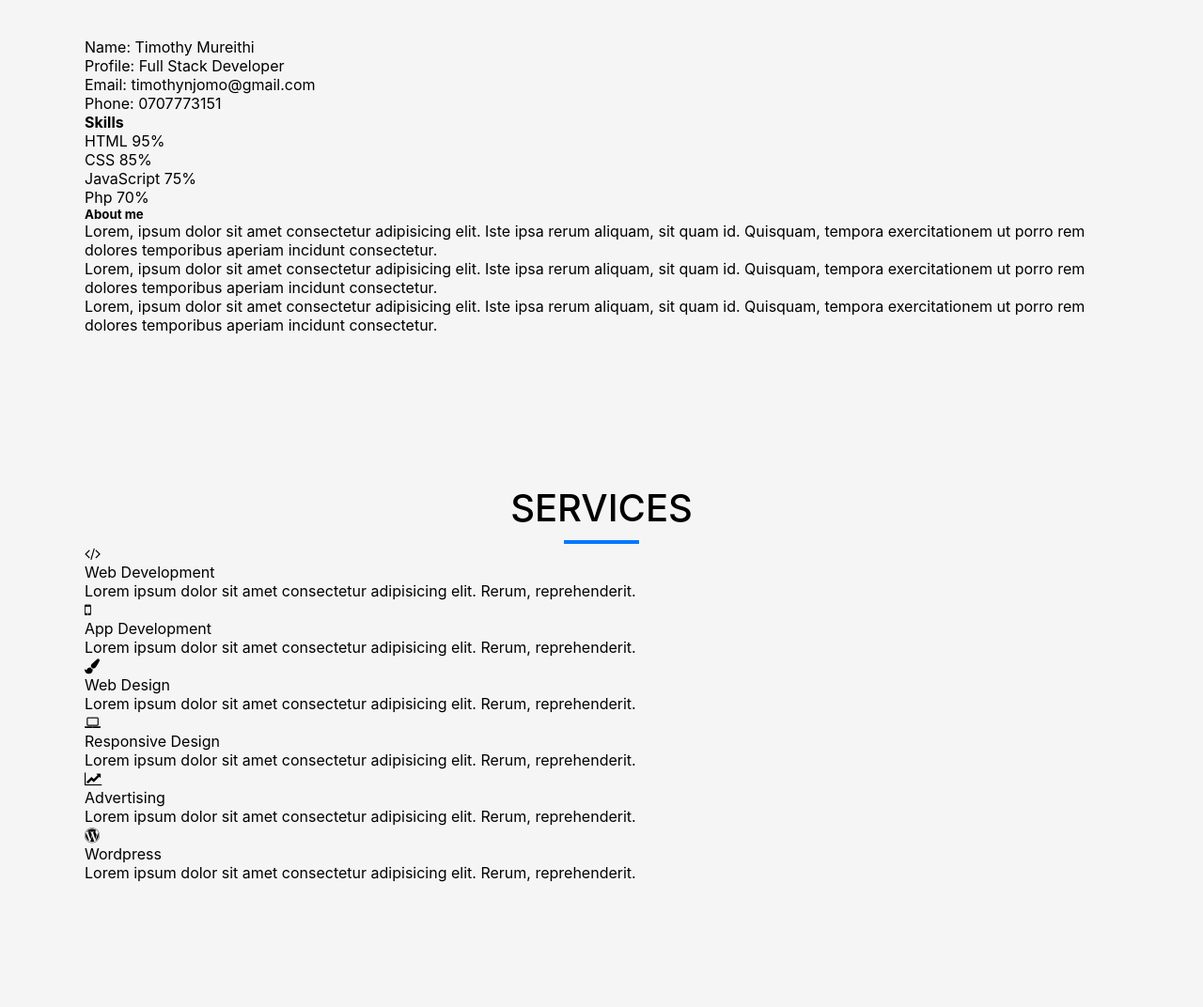
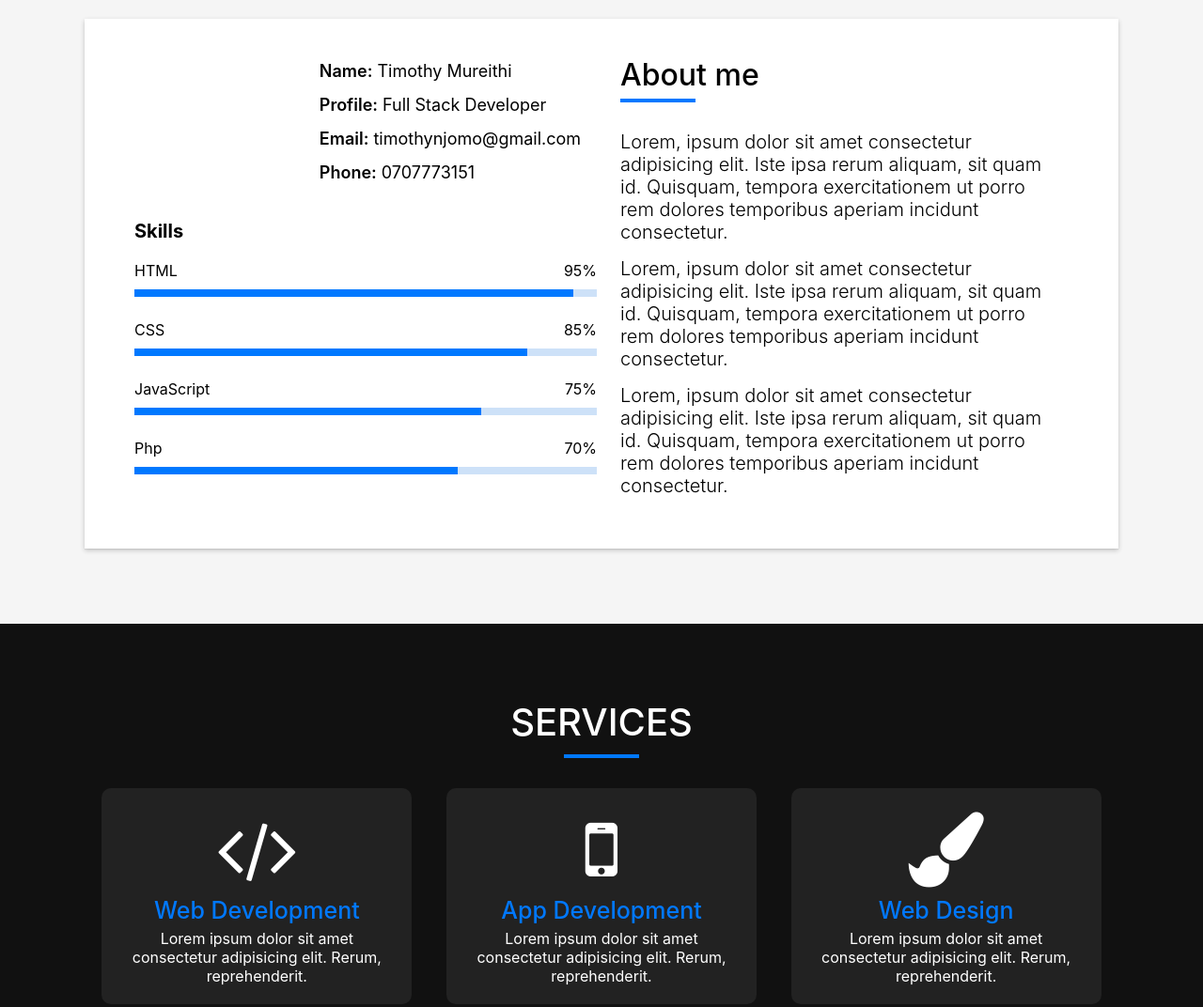
Before and after one commit to timothymureithi/personal-website, a plain HTML site: page index.html in a window 1280 px wide. Shown: the part 860-1932 px from the top of the page at 94% size. Drawn offline with nearby package versions, Linux system fonts and the light colour scheme.

Commit message:
styles: services section syling

```diff
--- a/style.css
+++ b/style.css
@@ -166,3 +166,179 @@ body{
 .home .home-content span{
     font-size: 45px;
 }
+
+/* about me styling */
+.about-content{
+    background: white;
+    width: 100%;
+    padding: 2.5rem 3rem;
+    display: flex;
+    box-shadow: 0 1px 1px 0 rgb(0 0 0 /6%), 0 2px 5px 0 rgb(0 0 0 / 20%);
+}
+
+.about-content .info{
+    width: 50%;
+    padding: 5px;
+    display: flex;
+    flex-direction: column;
+}
+
+.about-content .info .personal{
+    display: flex;
+    align-items: center;
+    width: 100%;
+}
+
+.about-content .info .personal .photo{
+    width: 40%;
+    display: flex;
+}
+
+.about-content .info .personal .photo img{
+    border-radius: 5px;
+}
+
+.about-content .info .personal .name{
+    align-items: flex-start;
+    width: 60%;
+}
+
+.about-content .info .personal .name p{
+    margin-bottom: 15px;
+    font-size: 18px;
+}
+
+.about-content .info .personal .name p span{
+    font-weight: 600
+}
+
+.about-content .info .skills{
+    margin-top: 25px;
+}
+
+.about-content .info .skills h4{
+    font-size: 20px;
+    margin-bottom: 20px;
+}
+
+.about-content .info .skills .skill{
+    width: 100%;
+    display: flex;
+    justify-content: space-between;
+}
+
+.about-content .info .skills .progress-line{
+    margin-top: 10px;
+    height: 8px;
+    width: 100%;
+    background: #cde1f8;
+    position: relative;
+    margin-bottom: 25px;
+}
+
+.about-content .info .skills .progress-line span{
+    position: absolute;
+    height: 100%;
+    background: #0078ff;
+}
+
+.about-content .info .skills .progress-line .html{
+    width: 95%;
+}
+
+.about-content .info .skills .progress-line .css{
+    width: 85%;
+}
+
+.about-content .info .skills .progress-line .javascript{
+    width: 75%;
+}
+
+.about-content .info .skills .progress-line .php{
+    width: 70%;
+}
+
+.about-content .aboutme{
+    width: 50%;
+    padding: 0 20px;
+}
+
+.about-content .aboutme h5{
+    font-size: 2rem;
+    position: relative;
+    font-weight: 500;
+    margin-bottom: 2.5rem;
+}
+
+.about-content .aboutme h5::before{
+    content: "";
+    position: absolute;
+    left: 0;
+    bottom: -10px;
+    width: 80px;
+    height: 4px;
+    background: #0078ff;
+}
+
+.about-content .aboutme p{
+    font-weight: 300;
+    margin-bottom: 15px;
+    font-size: 20px;
+}
+
+/* services section styling */
+.services{
+    background: #111;
+    color: white;
+}
+
+.services .services-content{
+    margin-top: 2rem;
+    display: flex;
+    flex-wrap: wrap;
+    align-items: center;
+    justify-content: space-around;
+}
+
+.services .services-content .card{
+    width: 330px;
+    text-align: center;
+    background: #222;
+    padding: 20px 15px;
+    margin-bottom: 30px;
+    border-radius: 10px;
+    cursor: pointer;
+    transition: 0.3s;
+}
+
+.services .services-content .card:hover{
+    background: #0078ff;
+}
+
+.services .services-content .card .card-content{
+    transition: 0.3s;
+}
+
+.services .services-content .card:hover .card-content{
+    transform: scale(1.07);
+}
+
+.services .services-content .card .card-content .icon{
+    padding: 5px 0;
+    color: white;
+}
+
+.services .services-content .card .card-content .icon i{
+    font-size: 5rem;
+}
+
+.services .services-content .card .card-content .card-title{
+    padding: 5px 0;
+    font-size: 25px;
+    font-weight: 500;
+    color: #0078ff;
+}
+
+.services .services-content .card:hover .card-content .card-title{
+    color: white;
+}
```
